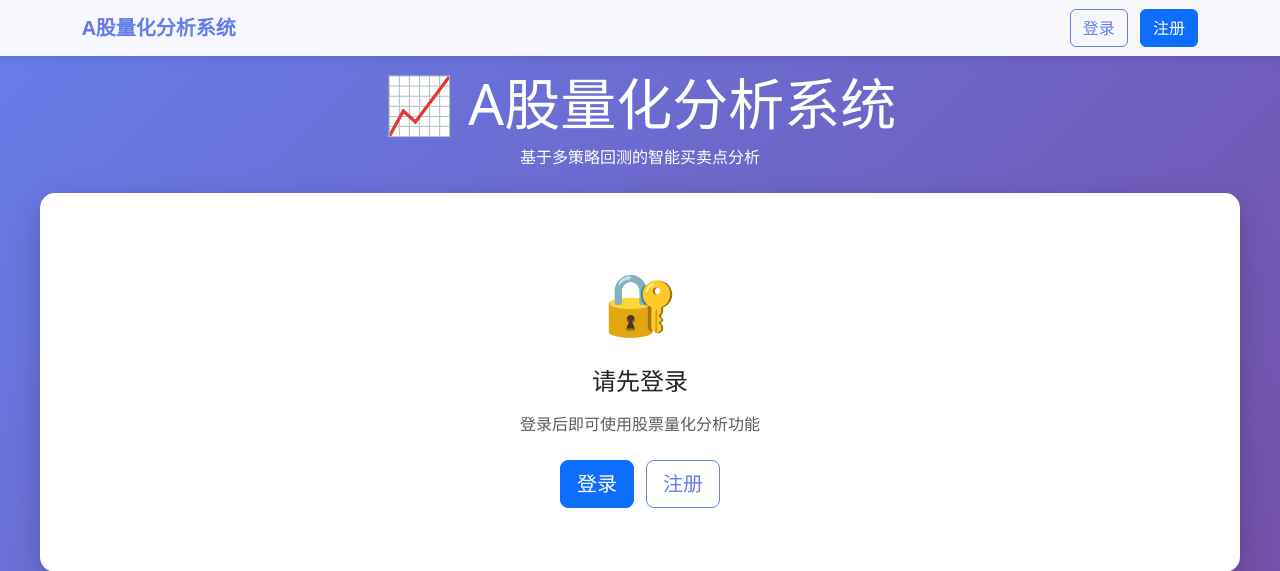
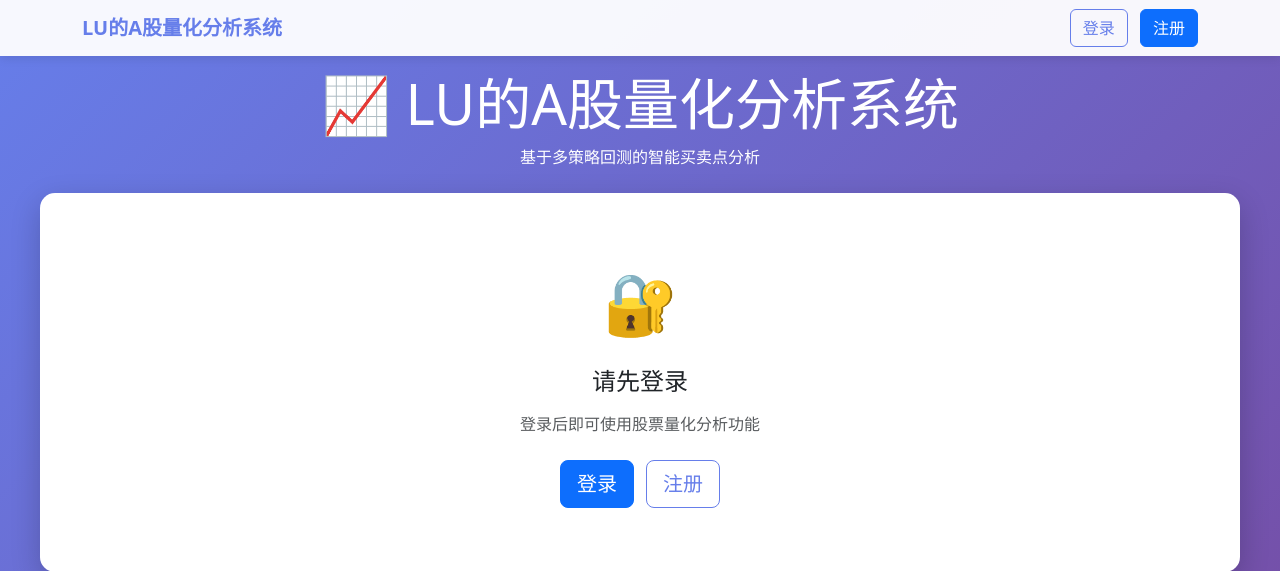
Before and after one commit to zaitianya129/quant, a Flask app: page / in a window 1280 px wide. Shown: the top 571 px of the page. Run offline with Flask 3, Linux system fonts and the light colour scheme.

Commit message:
chore: 系统名称改为 LU的A股量化分析系统

```diff
--- a/templates/index.html
+++ b/templates/index.html
@@ -3,7 +3,7 @@
 <head>
     <meta charset="UTF-8">
     <meta name="viewport" content="width=device-width, initial-scale=1.0">
-    <title>A股量化分析系统</title>
+    <title>LU的A股量化分析系统</title>
     <link href="https://cdn.jsdelivr.net/npm/bootstrap@5.3.0/dist/css/bootstrap.min.css" rel="stylesheet">
     <style>
         body {
@@ -95,7 +95,7 @@
     <!-- 导航栏 -->
     <nav class="navbar navbar-expand-lg fixed-top">
         <div class="container">
-            <a class="navbar-brand" href="/">A股量化分析系统</a>
+            <a class="navbar-brand" href="/">LU的A股量化分析系统</a>
             <button class="navbar-toggler" type="button" data-bs-toggle="collapse" data-bs-target="#navbarNav">
                 <span class="navbar-toggler-icon"></span>
             </button>
@@ -117,7 +117,7 @@
     <div class="main-container">
         <!-- 标题 -->
         <div class="text-center mb-4">
-            <h1 class="text-white display-4">📈 A股量化分析系统</h1>
+            <h1 class="text-white display-4">📈 LU的A股量化分析系统</h1>
             <p class="text-white">基于多策略回测的智能买卖点分析</p>
         </div>
 
--- a/templates/login.html
+++ b/templates/login.html
@@ -3,7 +3,7 @@
 <head>
     <meta charset="UTF-8">
     <meta name="viewport" content="width=device-width, initial-scale=1.0">
-    <title>登录 - A股量化分析系统</title>
+    <title>登录 - LU的A股量化分析系统</title>
     <link href="https://cdn.jsdelivr.net/npm/bootstrap@5.3.0/dist/css/bootstrap.min.css" rel="stylesheet">
     <style>
         body {
@@ -101,7 +101,7 @@
 <body>
     <div class="login-card">
         <div class="login-header">
-            <h1>A股量化分析系统</h1>
+            <h1>LU的A股量化分析系统</h1>
             <p>用户登录</p>
         </div>
 
--- a/templates/register.html
+++ b/templates/register.html
@@ -3,7 +3,7 @@
 <head>
     <meta charset="UTF-8">
     <meta name="viewport" content="width=device-width, initial-scale=1.0">
-    <title>注册 - A股量化分析系统</title>
+    <title>注册 - LU的A股量化分析系统</title>
     <link href="https://cdn.jsdelivr.net/npm/bootstrap@5.3.0/dist/css/bootstrap.min.css" rel="stylesheet">
     <style>
         body {
@@ -116,7 +116,7 @@
 <body>
     <div class="register-card">
         <div class="register-header">
-            <h1>A股量化分析系统</h1>
+            <h1>LU的A股量化分析系统</h1>
             <p>创建新账户</p>
         </div>
 
```
